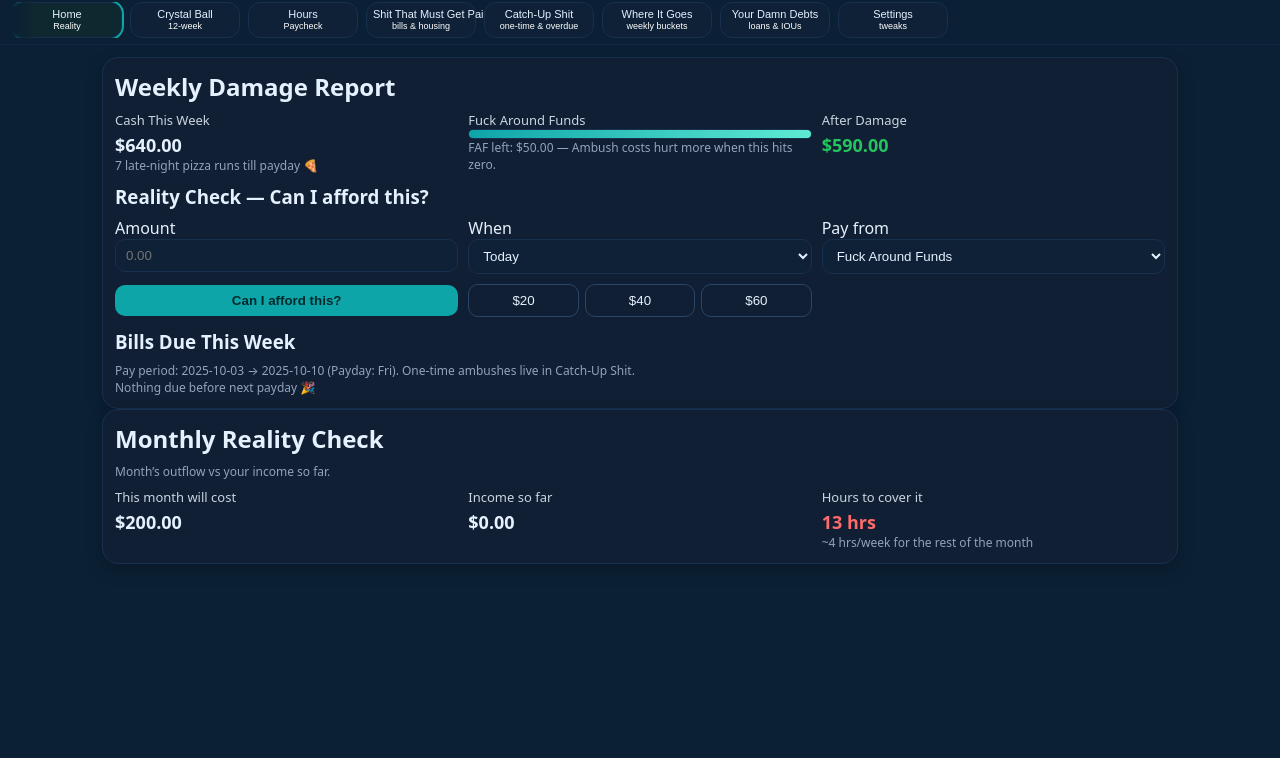
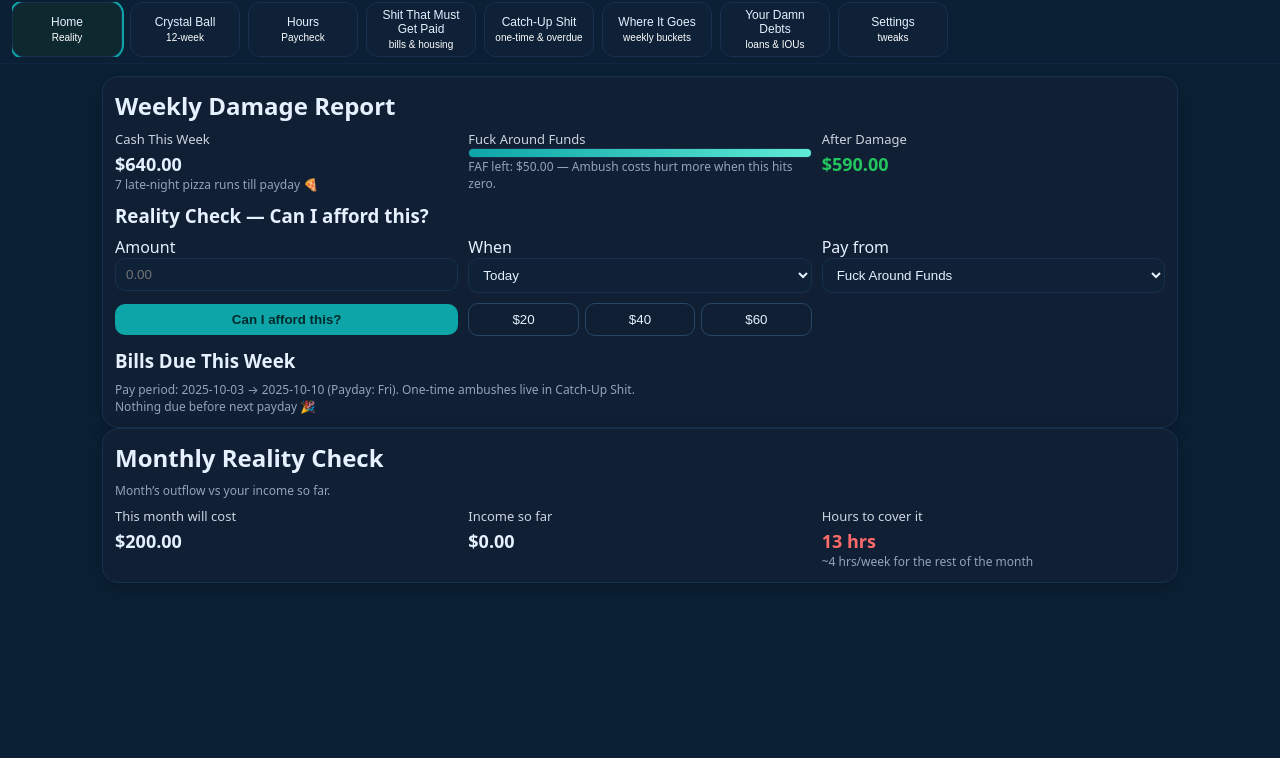
Before and after one commit to MEffinDoC/YourDamnBudget, a plain HTML site: page index.html in a window 1280 px wide. Shown: the part 42-800 px from the top of the page. Drawn offline with Linux system fonts and the light colour scheme.

Commit message:
Update styles.css

```diff
--- a/styles.css
+++ b/styles.css
@@ -1,9 +1,7 @@
 :root{
   --bg:#0b2034; --panel:#101f33; --ink:#e6f1ff; --muted:#94a3b8;
   --accent:#0ea5a8; --accent-ink:#032a2c; --danger:#ef4444; --ok:#22c55e;
-
-  /* computed at runtime; fallback if JS hasn’t run yet */
-  --tabw: 110px;
+  --tabw:110px; /* will be overwritten by nav.js after measuring */
 }
 *{box-sizing:border-box}
 html,body{margin:0;padding:0;background:var(--bg);color:var(--ink);font-family:system-ui,-apple-system,Segoe UI,Roboto,Helvetica,Arial,sans-serif}
@@ -13,7 +11,7 @@ img{display:block;max-width:100%}
 .topbar .title{font-weight:700;font-size:18px;letter-spacing:.2px;display:inline-block;vertical-align:middle;margin-left:8px}
 .topbar .brand{width:28px;height:28px;border-radius:8px;display:inline-block;vertical-align:middle}
 
-/* NAV rail: scroll-snap + edge fade + peek */
+/* NAV rail: scroll-snap + visible peek; NO glow/fade */
 .tabs{
   margin-top:8px;
   display:flex; gap:8px;
@@ -21,28 +19,26 @@ img{display:block;max-width:100%}
   -webkit-overflow-scrolling:touch;
   scrollbar-width:none;
   scroll-snap-type:x mandatory;
-
-  padding-right:40px; /* space that creates a visible peek */
-  -webkit-mask-image: linear-gradient(to right, transparent 0, #000 24px, #000 calc(100% - 24px), transparent 100%);
-  mask-image: linear-gradient(to right, transparent 0, #000 24px, #000 calc(100% - 24px), transparent 100%);
+  padding-right:40px;               /* make space for half-cut peek */
 }
 .tabs::-webkit-scrollbar{display:none}
 .tabs::after{ content:""; flex:0 0 40px; } /* forces half-cut peek on the right */
 
-/* Tabs: width unified by --tabw (set by JS to largest needed) */
+/* Tabs: unified width (set via --tabw), allow wrapping so text never spills */
 .tab{
   flex:0 0 var(--tabw);
   max-width: var(--tabw);
   background:#0e2136; border:1px solid #17304e; color:var(--ink);
   border-radius:12px;
-  padding:5px 6px;
+  padding:6px 8px;
   text-align:center;
-  font-size:11px;
-  line-height:1.1;
+  font-size:12px;
+  line-height:1.15;
   scroll-snap-align:start;
-  white-space:nowrap;
+  white-space:normal;               /* allow wrap */
+  overflow-wrap:anywhere;           /* break long words if needed */
 }
-.tab span{display:block;color:#ffffff;font-size:9px;margin-top:2px} /* hint = white & smaller */
+.tab span{display:block;color:#ffffff;font-size:10px;margin-top:2px}
 .tab.active{outline:2px solid var(--accent);background:#0e2830}
 
 .container{padding:12px;max-width:1100px;margin:0 auto}
```
